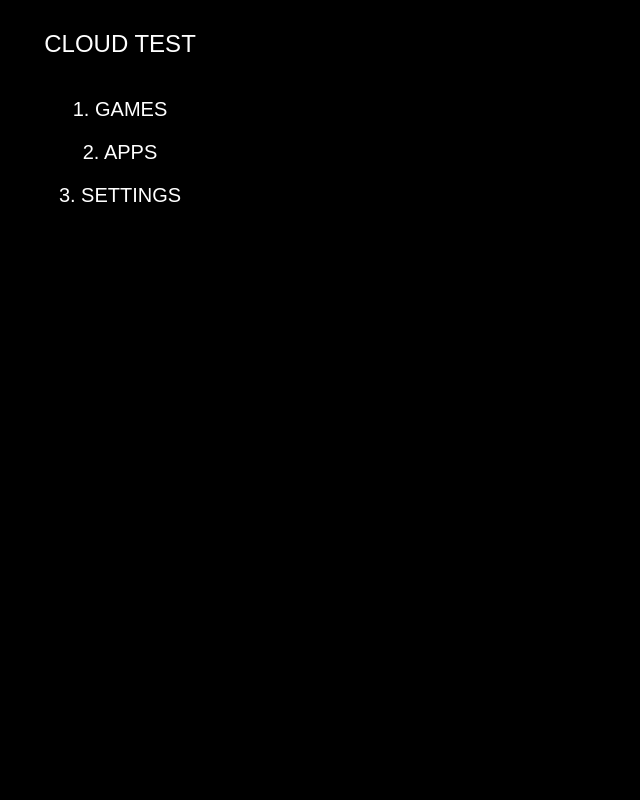
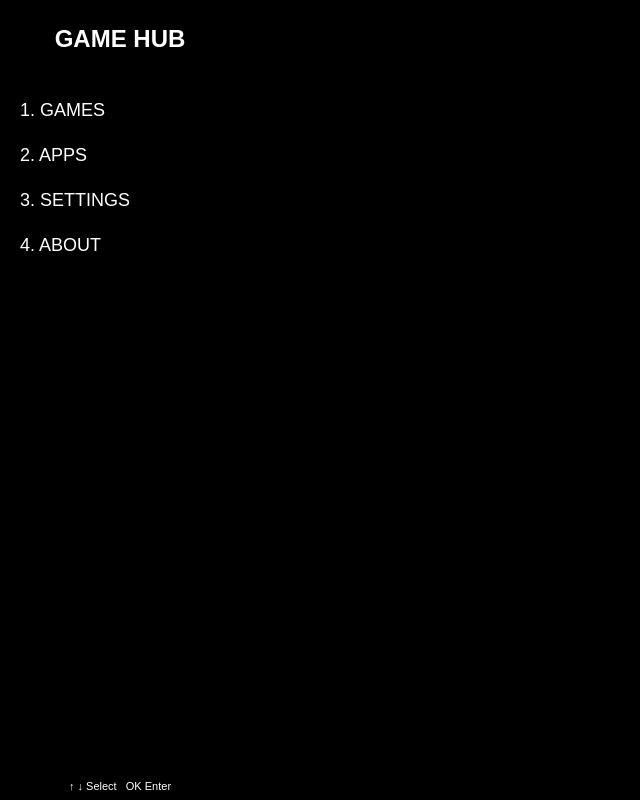
Before and after one commit to androshreen55-cpu/game-hub-widget, a plain HTML site: page index.html in a window 1280 px wide. Shown: the whole page, without its empty margins (0-640 px from the left). Drawn offline with Linux system fonts and the light colour scheme.

Commit message:
Update index.html

```diff
--- a/index.html
+++ b/index.html
@@ -2,25 +2,56 @@
 <html>
 <head>
 <meta charset="UTF-8">
-<title>TEST</title>
+
+<meta name="viewport"
+      content="width=240,
+               height=320,
+               initial-scale=1.0,
+               maximum-scale=1.0,
+               user-scalable=no">
+
+<title>Game Hub</title>
 </head>
 
-<body style="margin:0;background:black;color:white;width:240px;height:320px;text-align:center;font-family:Arial;">
+<body style="
+margin:0;
+padding:0;
+width:240px;
+height:320px;
+background:#000;
+color:#fff;
+font-family:Arial,sans-serif;
+overflow:hidden;
+">
 
-<div style="font-size:24px;margin-top:30px;">
-CLOUD TEST
+<div style="
+width:240px;
+height:320px;
+box-sizing:border-box;
+padding-top:25px;
+text-align:center;
+">
+
+<div style="font-size:24px;font-weight:bold;">
+GAME HUB
 </div>
 
-<div style="font-size:20px;margin-top:40px;">
-1. GAMES
+<div style="text-align:left;margin:35px 20px 0;font-size:18px;line-height:45px;">
+1. GAMES<br>
+2. APPS<br>
+3. SETTINGS<br>
+4. ABOUT
 </div>
 
-<div style="font-size:20px;margin-top:20px;">
-2. APPS
+<div style="
+position:absolute;
+bottom:8px;
+width:240px;
+font-size:11px;
+">
+↑ ↓ Select &nbsp; OK Enter
 </div>
 
-<div style="font-size:20px;margin-top:20px;">
-3. SETTINGS
 </div>
 
 </body>
```
